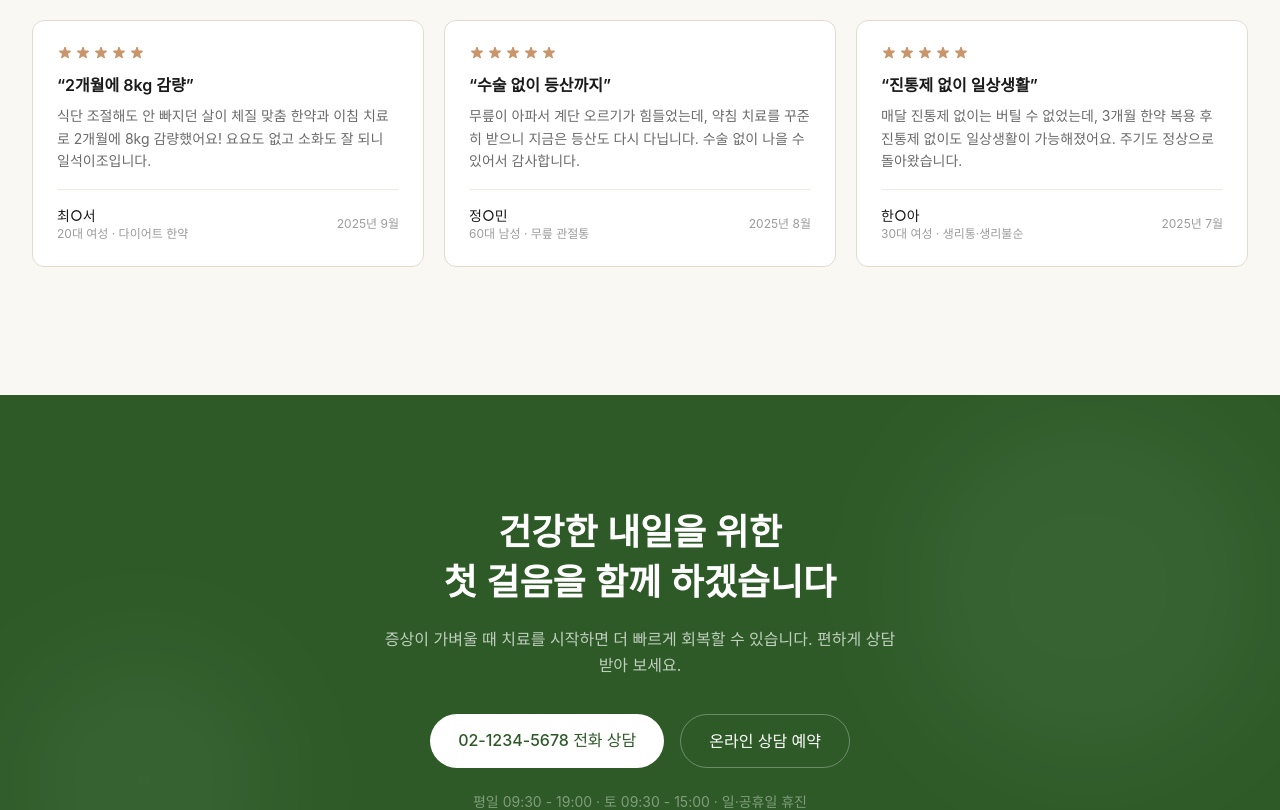
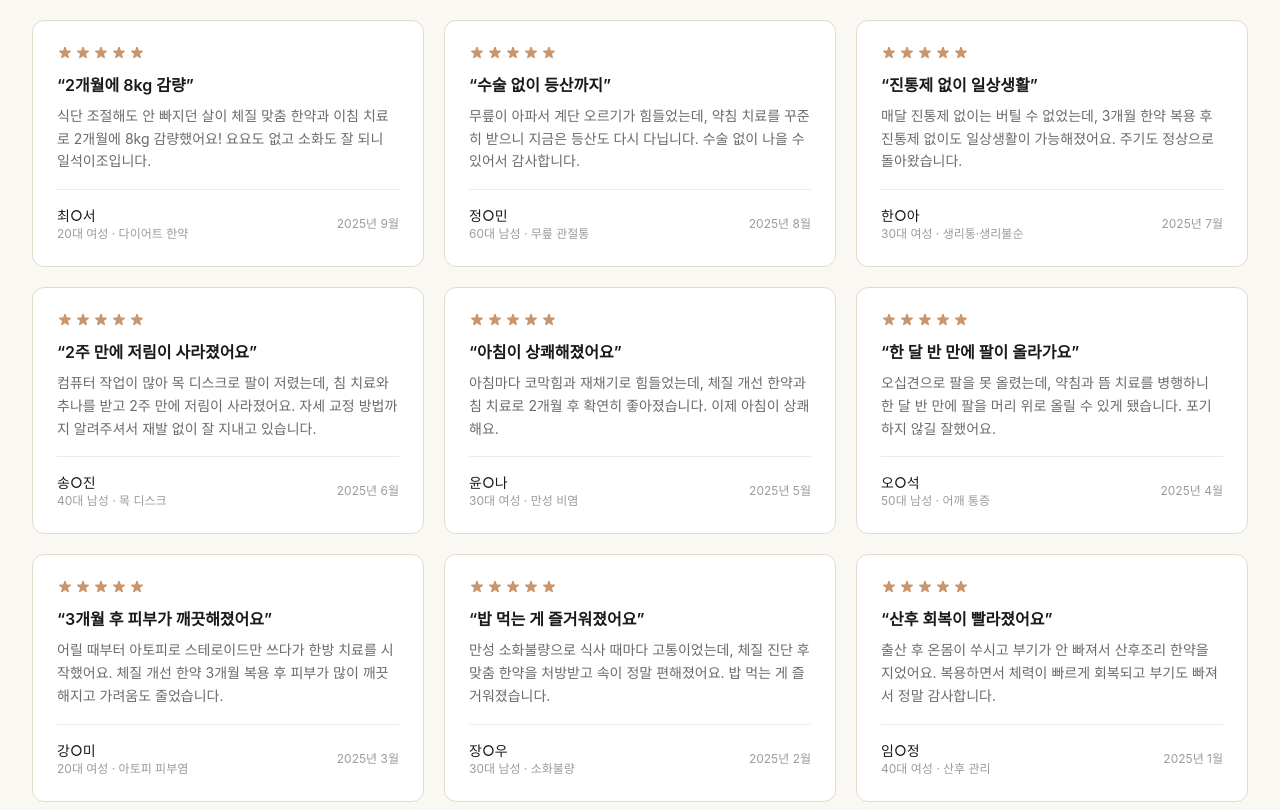
Before and after one commit to annazionpapa/korean-medicine-website, a Next.js app: page / in a window 1280 px wide. Shown: the part 4565-5375 px from the top of the page. Built offline with nearby package versions, Linux system fonts and the light colour scheme; a web font is replaced by a local one.

Commit message:
feat: 홈 후기 18개로 확대 + 내과 클리닉 이미지 변경
- 홈 치료 후기 6개 → 18개 (3배)
- 내과 클리닉 이미지를 doctor-park-action.jpg로 교체

Co-Authored-By: Claude Opus 4.6 <noreply@anthropic.com>

```diff
--- a/src/app/page.tsx
+++ b/src/app/page.tsx
@@ -432,7 +432,7 @@ function ReviewsSection() {
         </ScrollReveal>
 
         <div className="grid sm:grid-cols-2 lg:grid-cols-3 gap-5">
-          {reviews.slice(0, 6).map((review, i) => (
+          {reviews.slice(0, 18).map((review, i) => (
             <ScrollReveal key={review.id} delay={Math.min(i + 1, 6)}>
               <div className="card-natural p-6 h-full flex flex-col">
                 {/* Stars */}
--- a/src/data/programs.ts
+++ b/src/data/programs.ts
@@ -45,7 +45,7 @@ export const programs: Program[] = [
     title: "내과 클리닉",
     titleEn: "Internal Medicine",
     icon: "🫁",
-    image: "/images/program-internal.jpg",
+    image: "/images/doctor-park-action.jpg",
     description: "소화기, 호흡기, 순환기 질환을 한방 내과 전문 치료로 체질부터 개선합니다.",
     details: [
       "사상체질 진단을 통한 맞춤 치료",
```
